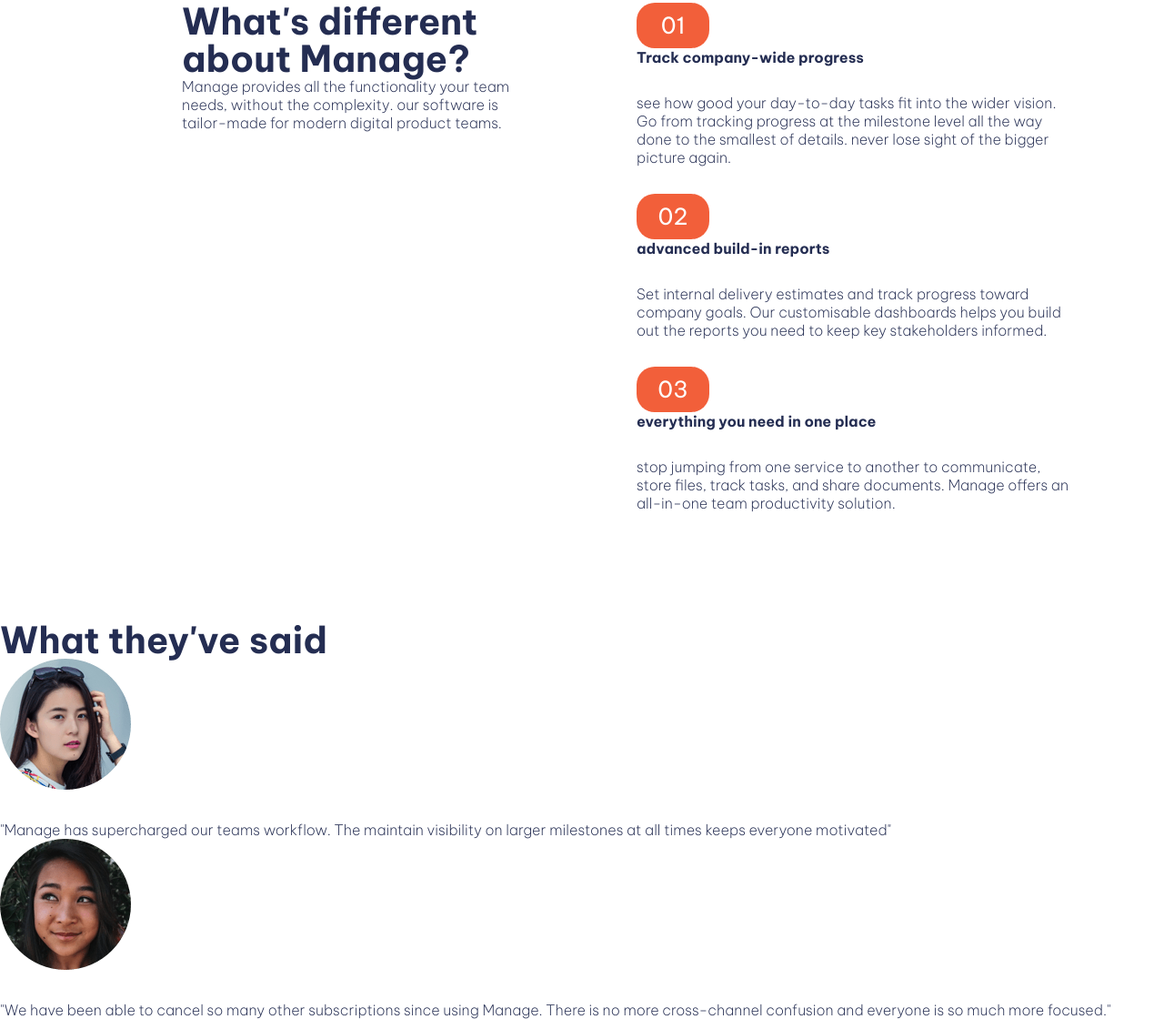
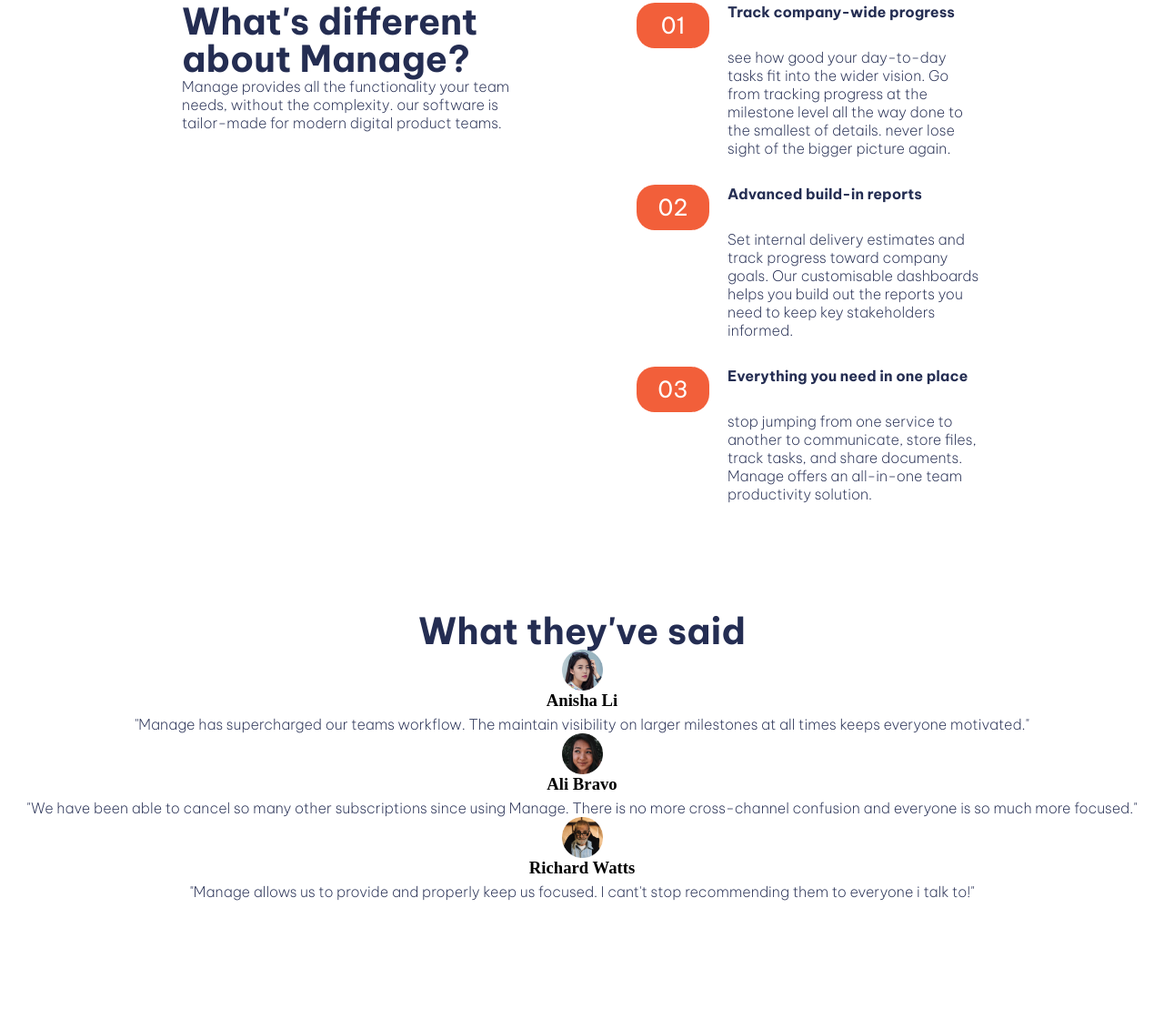
Before and after one commit to Savanna-afolabi/manage-landing-page, a plain HTML site: page index.html in a window 1280 px wide. Shown: the part 696-1816 px from the top of the page at 91% size. After the commit the page ends 1686 px from the top, so only its background shows below. Drawn offline with Linux system fonts and the light colour scheme.

Commit message:
section-3

```diff
--- a/index.html
+++ b/index.html
@@ -26,7 +26,7 @@
         <div id="div-1">
               <h2> Bring everyone together to build better projects.</h2>
         <p>Manage makes it simple for software teams to plan day-to-day tasks while keeping the larger team goals in view.</p>
-        <button id="started" class="sct-1-btns"> Get Started</button>
+        <button id="started" class="sct-1-btns" class="container"> Get Started</button>
         </div>
         <div id="div-2">
             <img src="asset/illustration-intro.svg" alt="data-img" id="data-img">
@@ -40,36 +40,49 @@
             <p class="container"> Manage provides all the functionality your team needs, without the complexity. our software is tailor-made for modern digital product teams. </p>
         </div>
         <div class="one-two-and-three">
-              <div class="sct2-divs">
-            <button class="sct-2-btns" class="container">01</button>
-            <h4>Track company-wide progress</h4>
-            <p>see how good your day-to-day tasks fit into the wider vision. Go from tracking progress at the milestone level all the way done to the smallest of details. never lose sight of the bigger picture again.</p>
+              <div class="sct2-divs" class="container">
+                <div class="fix-button">
+                     <button class="sct-2-btns" class="container" class="title-and-button">01</button>
+            <h4 class="title-and-button">Track company-wide progress</h4>
+                </div>
+            <p class="container">see how good your day-to-day tasks fit into the wider vision. Go from tracking progress at the milestone level all the way done to the smallest of details. never lose sight of the bigger picture again.</p>
 
             </div>
-            <div class="sct2-divs">
-
-            <button class="sct-2-btns" class="container">02</button>
-            <h4>advanced build-in reports</h4>
-            <p> Set internal delivery estimates and track progress toward company goals. Our customisable dashboards helps you build out the reports you need to keep key stakeholders informed.</p>
+            <div class="sct2-divs" class="container">
+                <div class="fix-button">
+                            <button class="sct-2-btns" class="container"  class="title-and-button">02</button>
+            <h4  class="title-and-button">Advanced build-in reports</h4>
+                </div>
+            <p class="container"> Set internal delivery estimates and track progress toward company goals. Our customisable dashboards helps you build out the reports you need to keep key stakeholders informed.</p>
 
             </div>
-            <div class="sct2-divs">
-            <button class="sct-2-btns" class="container">03</button>
-            <h4> everything you need in one place</h4>
-            <p> stop jumping from one service to another to communicate, store files, track tasks, and share documents. Manage offers an all-in-one team productivity solution.</p>
+            <div class="sct2-divs" class="container">
+                <div class="fix-button">
+                    <button class="sct-2-btns" class="container"  class="title-and-button">03</button>
+            <h4 class="title-and-button"> Everything you need in one place</h4>
+                </div>
+
+
+            <p  class="container"> stop jumping from one service to another to communicate, store files, track tasks, and share documents. Manage offers an all-in-one team productivity solution.</p>
             </div>
         </div>
     </section>
     <section>
-        <h2>What they've said</h2>
-        <div id="review-1">
-            <img src="asset/Image20251120161012.png" alt="Anisha Li">
-            <p>"Manage has supercharged our teams workflow. The maintain visibility on larger milestones at all times keeps everyone motivated"</p>
+        <h2 id="sct-2-h2">What they've said</h2>
+        <div id="review-1" class="review">
+            <img src="asset/Image20251120161012.png" alt="Anisha Li" class="sct-2-img">
+            <h3 class="text-sct2" class="sct2-h3">Anisha Li</h3>
+            <p class="text-sct2">"Manage has supercharged our teams workflow. The maintain visibility on larger milestones at all times keeps everyone motivated."</p>
         </div>
-        <div id="review-2">
-            <img src="asset/Image20251120161030.png" alt="Ali Bravo">
-            <p>"We have been able to cancel so many other subscriptions since using Manage. There is no more cross-channel confusion and everyone is so much more focused."</p>
-
+        <div id="review-2" class="review">
+            <img src="asset/Image20251120161030.png" alt="Ali Bravo" class="sct-2-img">
+            <h3 class="text-sct2" class="sct2-h3">Ali Bravo</h3>
+            <p  class="text-sct2">"We have been able to cancel so many other subscriptions since using Manage. There is no more cross-channel confusion and everyone is so much more focused."</p>
+        </div>
+        <div id="review-3" class="review">
+            <img src="asset/Image20251120161020.png" alt="Richard Watts" class="sct-2-img">
+            <h3 class="text-sct2"  class="sct2-h3">Richard Watts</h3>
+            <p  class="text-sct2">"Manage allows us to provide and properly keep us focused. I cant't stop recommending them to everyone i talk to!"</p>
         </div>
 
 
--- a/style.css
+++ b/style.css
@@ -59,7 +59,7 @@ h2{
 p{
     font-family: var(--font-family);
     font-weight: 200;
-    margin-top: 30px;
+    margin-top: 5px;
     color: var(--Blue-950);
 }
 #started{
@@ -152,3 +152,43 @@ h4{
     margin-right: 30px;
 
 }
+@media (max-width: 475px) {
+
+    .sct2-divs{
+        display: flex;
+        flex-direction: column;
+        align-items: center;
+        justify-content: center;
+    }
+    #section-2{
+        display: flex;
+        flex-direction: column;
+    }
+}
+#sct-2-h2{
+    align-self: center;
+    display: flex;
+    justify-self: center;
+}
+.sct-2-img{
+    width: 45px;
+    display: flex;
+    justify-self: center;
+}
+.text-sct2{
+    display: flex;
+    justify-self: center;
+}
+.title-and-button{
+    display: flex;
+
+}
+.fix-button{
+    display: flex;
+    gap: 20px;
+}
+.sct2-h3{
+    color: var(--Blue-950);
+    font-family: var(--font-family);
+
+}
```
